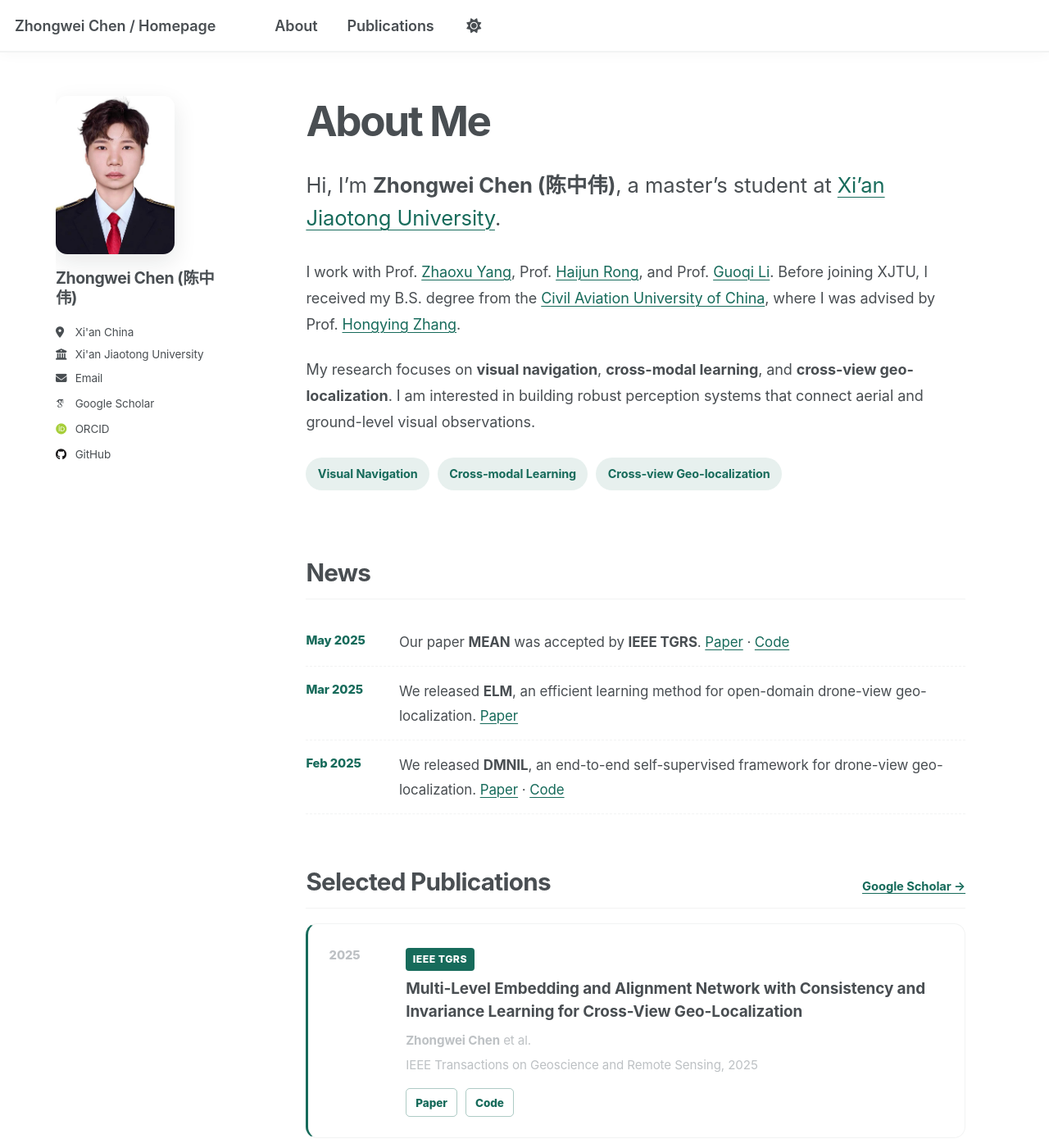
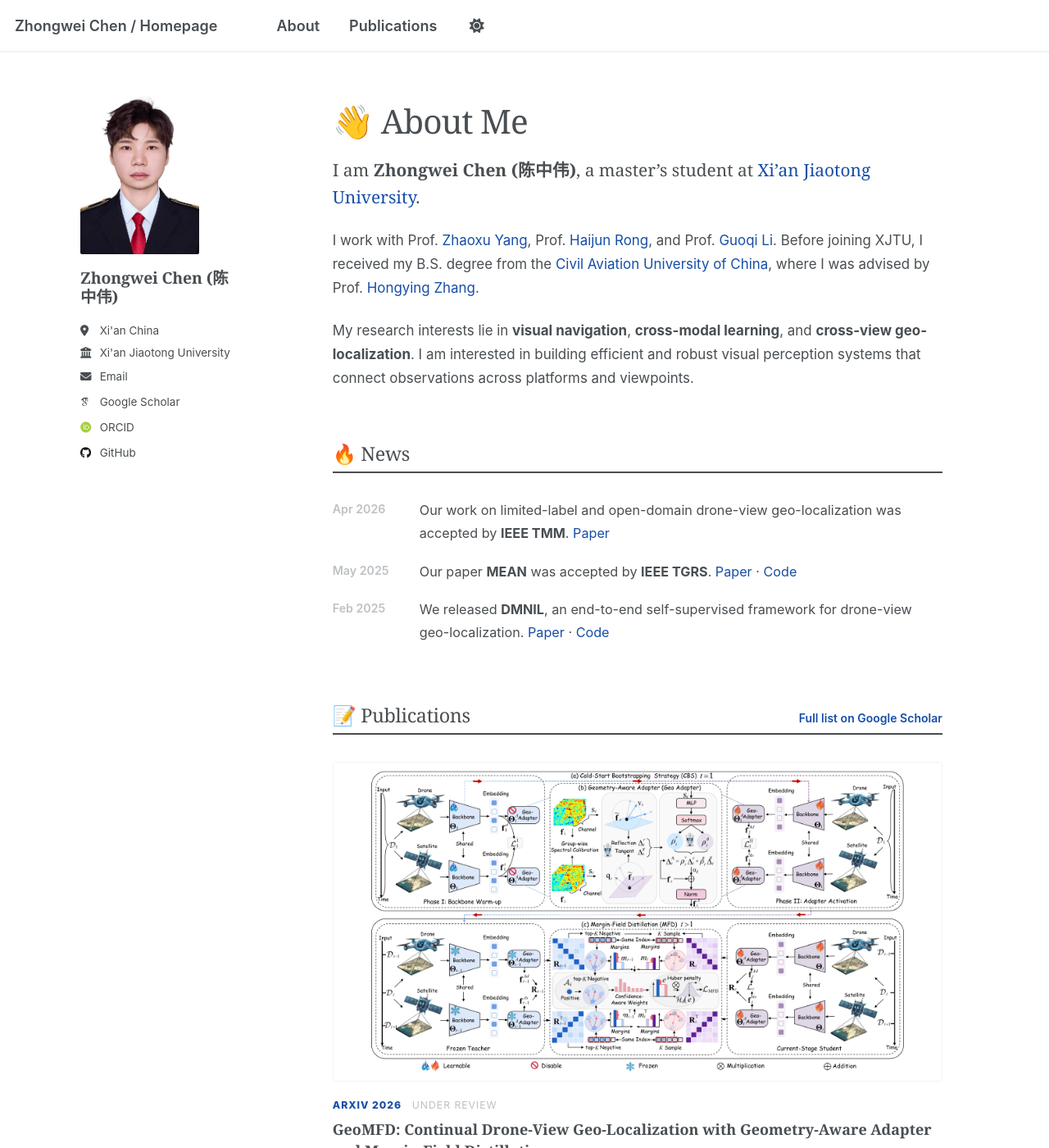
Before and after one commit to ISChenawei/ISChenawei.github.io, a Jekyll site: the page built from _pages/about.md, in a window 1280 px wide and 1400 px high. Shown: the whole window at 82% size. Built offline with Jekyll 4.4.1, drawn with Linux system fonts in a browser that asks for light colours; some web fonts are replaced; a script that is not in the unit is left out; some of the changed text lies outside the part shown.

Commit message:
Update personal homepage

```diff
--- a/_pages/about.md
+++ b/_pages/about.md
@@ -1,87 +1,125 @@
 ---
 permalink: /
-title: "About Me"
+title: "👋 About Me"
 author_profile: true
 redirect_from:
   - /about/
   - /about.html
 ---
 
-<p class="intro-lead">Hi, I’m <strong>Zhongwei Chen (陈中伟)</strong>, a master’s student at <a href="http://www.xjtu.edu.cn/">Xi’an Jiaotong University</a>.</p>
+<p class="intro-lead">I am <strong>Zhongwei Chen (陈中伟)</strong>, a master’s student at <a href="http://www.xjtu.edu.cn/">Xi’an Jiaotong University</a>.</p>
 
 I work with Prof. [Zhaoxu Yang](https://scholar.google.com/citations?user=t2JLE8EAAAAJ&hl=zh-CN), Prof. [Haijun Rong](https://scholar.google.com/citations?user=ZUBNc3sAAAAJ&hl=zh-CN), and Prof. [Guoqi Li](https://scholar.google.com/citations?user=qCfE--MAAAAJ&hl=zh-CN). Before joining XJTU, I received my B.S. degree from the [Civil Aviation University of China](https://www.cauc.edu.cn/zhv5/), where I was advised by Prof. [Hongying Zhang](https://www.cauc.edu.cn/ddxy/info/1188/1516.htm).
 
-My research focuses on <strong>visual navigation</strong>, <strong>cross-modal learning</strong>, and <strong>cross-view geo-localization</strong>. I am interested in building robust perception systems that connect aerial and ground-level visual observations.
+My research interests lie in <strong>visual navigation</strong>, <strong>cross-modal learning</strong>, and <strong>cross-view geo-localization</strong>. I am interested in building efficient and robust visual perception systems that connect observations across platforms and viewpoints.
 
-<div class="research-tags" aria-label="Research interests">
-  <span>Visual Navigation</span><span>Cross-modal Learning</span><span>Cross-view Geo-localization</span>
-</div>
-
-## News
+## 🔥 News
 
 <div class="news-list">
+  <div class="news-item"><time>Apr 2026</time><p>Our work on limited-label and open-domain drone-view geo-localization was accepted by <strong>IEEE TMM</strong>. <a href="https://arxiv.org/abs/2503.07520">Paper</a></p></div>
   <div class="news-item"><time>May 2025</time><p>Our paper <strong>MEAN</strong> was accepted by <strong>IEEE TGRS</strong>. <a href="https://ieeexplore.ieee.org/document/11010144">Paper</a> · <a href="https://github.com/ISChenawei/MEAN">Code</a></p></div>
-  <div class="news-item"><time>Mar 2025</time><p>We released <strong>ELM</strong>, an efficient learning method for open-domain drone-view geo-localization. <a href="https://arxiv.org/abs/2503.07520">Paper</a></p></div>
   <div class="news-item"><time>Feb 2025</time><p>We released <strong>DMNIL</strong>, an end-to-end self-supervised framework for drone-view geo-localization. <a href="https://arxiv.org/abs/2502.11381">Paper</a> · <a href="https://github.com/ISChenawei/DMNIL">Code</a></p></div>
 </div>
 
 <section id="publications" class="home-section publications-section">
   <div class="section-heading">
-    <h2>Selected Publications</h2>
-    <a class="scholar-link" href="https://scholar.google.com/citations?hl=zh-CN&user=6hLYIeUAAAAJ">Google Scholar →</a>
+    <h2>📝 Publications</h2>
+    <a class="scholar-link" href="https://scholar.google.com/citations?hl=zh-CN&user=6hLYIeUAAAAJ">Full list on Google Scholar</a>
   </div>
 
-  <article class="publication-card featured-publication">
-    <div class="publication-year">2025</div>
-    <div class="publication-body">
-      <span class="venue-badge">IEEE TGRS</span>
-      <h3>Multi-Level Embedding and Alignment Network with Consistency and Invariance Learning for Cross-View Geo-Localization</h3>
+  <article class="publication-item">
+    <a class="publication-figure" href="https://arxiv.org/abs/2607.25788" aria-label="Read the GeoMFD paper">
+      <img src="/images/publications/arxiv.png" alt="GeoMFD network architecture" loading="lazy">
+    </a>
+    <div class="publication-info">
+      <div class="publication-meta"><span class="publication-venue-mark">arXiv 2026</span><span>Under Review</span></div>
+      <h3>GeoMFD: Continual Drone-View Geo-Localization with Geometry-Aware Adapter and Margin-Field Distillation</h3>
       <p class="publication-authors"><strong>Zhongwei Chen</strong> et al.</p>
-      <p class="publication-venue">IEEE Transactions on Geoscience and Remote Sensing, 2025</p>
-      <div class="publication-links"><a href="https://ieeexplore.ieee.org/document/11010144">Paper</a><a href="https://github.com/ISChenawei/MEAN">Code</a></div>
+      <div class="publication-links"><a href="https://arxiv.org/abs/2607.25788">Paper</a></div>
     </div>
   </article>
 
-  <article class="publication-card">
-    <div class="publication-year">2025</div>
-    <div class="publication-body">
-      <span class="venue-badge venue-preprint">arXiv</span>
-      <h3>From Limited Labels to Open Domains: An Efficient Learning Method for Drone-view Geo-Localization</h3>
+  <article class="publication-item">
+    <a class="publication-figure publication-figure--wide" href="https://arxiv.org/abs/2512.19365" aria-label="Read the SpikeViMFormer paper">
+      <img src="/images/publications/tcsvt.png" alt="SpikeViMFormer network architecture" loading="lazy">
+    </a>
+    <div class="publication-info">
+      <div class="publication-meta"><span class="publication-venue-mark">TCSVT 2026</span><span>Journal Article</span></div>
+      <h3>Efficient Spike-driven Transformer for High-performance Drone-View Geo-Localization</h3>
       <p class="publication-authors"><strong>Zhongwei Chen</strong> et al.</p>
-      <p class="publication-venue">arXiv preprint, 2025</p>
-      <div class="publication-links"><a href="https://arxiv.org/abs/2503.07520">Paper</a></div>
+      <div class="publication-links"><a href="https://arxiv.org/abs/2512.19365">Paper</a><a href="https://github.com/ISChenawei/SpikeViMFormer">Code</a></div>
     </div>
   </article>
 
-  <article class="publication-card">
-    <div class="publication-year">2025</div>
-    <div class="publication-body">
-      <span class="venue-badge venue-preprint">arXiv</span>
+  <article class="publication-item">
+    <a class="publication-figure" href="https://arxiv.org/abs/2502.11381" aria-label="Read the DMNIL paper">
+      <img src="/images/publications/tnnls.png" alt="DMNIL network architecture" loading="lazy">
+    </a>
+    <div class="publication-info">
+      <div class="publication-meta"><span class="publication-venue-mark">TNNLS 2026</span><span>Journal Article</span></div>
       <h3>Without Paired Labeled Data: End-to-End Self-Supervised Learning for Drone-view Geo-Localization</h3>
-      <p class="publication-authors"><strong>Zhongwei Chen</strong> et al.</p>
-      <p class="publication-venue">arXiv preprint, 2025</p>
+      <p class="publication-authors"><strong>Zhongwei Chen</strong>, Zhao-Xu Yang, Hai-Jun Rong, Guoqi Li</p>
       <div class="publication-links"><a href="https://arxiv.org/abs/2502.11381">Paper</a><a href="https://github.com/ISChenawei/DMNIL">Code</a></div>
+    </div>
+  </article>
+
+  <article class="publication-item">
+    <a class="publication-figure" href="https://arxiv.org/abs/2503.07520" aria-label="Read the CDIKTNet paper">
+      <img src="/images/publications/tmm.png" alt="CDIKTNet network architecture" loading="lazy">
+    </a>
+    <div class="publication-info">
+      <div class="publication-meta"><span class="publication-venue-mark">TMM 2026</span><span>Journal Article</span></div>
+      <h3>From Limited Labels to Open Domains: An Efficient Learning Method for Drone-view Geo-Localization</h3>
+      <p class="publication-authors"><strong>Zhongwei Chen</strong>, Zhao-Xu Yang, Hai-Jun Rong, Jiawei Lang, Guoqi Li</p>
+      <div class="publication-links"><a href="https://arxiv.org/abs/2503.07520">Paper</a><a href="https://github.com/ISChenawei/CDIKTNet">Code</a></div>
+    </div>
+  </article>
+
+  <article class="publication-item">
+    <a class="publication-figure" href="https://ieeexplore.ieee.org/document/11010144" aria-label="Read the MEAN paper">
+      <img src="/images/publications/tgrs.png" alt="MEAN network architecture" loading="lazy">
+    </a>
+    <div class="publication-info">
+      <div class="publication-meta"><span class="publication-venue-mark">TGRS 2025</span><span>Journal Article</span></div>
+      <h3>Multilevel Embedding and Alignment Network With Consistency and Invariance Learning for Cross-View Geo-Localization</h3>
+      <p class="publication-authors"><strong>Zhongwei Chen</strong>, Zhao-Xu Yang, Hai-Jun Rong</p>
+      <div class="publication-links"><a href="https://ieeexplore.ieee.org/document/11010144">Paper</a><a href="https://arxiv.org/abs/2412.14819">arXiv</a><a href="https://github.com/ISChenawei/MEAN">Code</a></div>
     </div>
   </article>
 </section>
 
-## Honors & Awards
+## 💼 Experience
 
-<div class="honors-grid">
-  <div class="honor-card"><span>2024–2025</span><strong>National Scholarship</strong><p>Xi’an Jiaotong University</p></div>
-  <div class="honor-card"><span>Undergraduate</span><strong>Ranked 1st / 113</strong><p>Automation, CAUC</p></div>
-  <div class="honor-card"><span>2024</span><strong>Direct Graduate Admission</strong><p>Xi’an Jiaotong University</p></div>
-  <div class="honor-card"><span>2024</span><strong>National Second Prize</strong><p>Huawei Cup Mathematical Contest in Modeling</p></div>
+<div class="experience-item">
+  <div class="experience-heading">
+    <div><strong>Huawei Consumer Business Group</strong><span>AI Agent / Software Development Intern</span></div>
+  </div>
+  <ul>
+    <li>Built agentic development workflows spanning code understanding, task planning, code modification, and automated verification.</li>
+    <li>Designed reusable SDD Skills for code retrieval, dependency analysis, generation, and modification across terminal-product development scenarios.</li>
+    <li>Supported cross-project code migration and adaptation through dependency mapping, interface integration, implementation, and functional validation.</li>
+  </ul>
 </div>
 
-<details class="more-achievements">
-  <summary>More awards & competitions</summary>
-  <ul>
-    <li>Outstanding Graduate, CAUC (Outstanding Graduate Representative), 2024</li>
-    <li>National Scholarship; First-Class People’s Scholarship; Innovation and Entrepreneurship Scholarship, 2023</li>
-    <li>National Scholarship; First-Class People’s Scholarship; Outstanding Student Award, 2022</li>
-    <li>Third Prize, China Youth Innovation and Entrepreneurship Competition (National Semifinal), 2023</li>
-    <li>Third Prize, National Energy Conservation & Emission Reduction Competition, 2023</li>
-    <li>Third Prize, National University Student Transportation Science and Technology Competition, 2023</li>
-  </ul>
-</details>
+## 🏆 Honors & Awards
+
+<div class="awards-columns">
+  <div class="awards-group">
+    <h3>Selected Honors</h3>
+    <ul class="honors-list">
+      <li><time>2025</time><span><strong>National Scholarship</strong> and Outstanding Graduate Student, XJTU</span></li>
+      <li><time>2024</time><span><strong>National Scholarship</strong>, First-Class Academic Scholarship, and Outstanding Graduate Representative, CAUC</span></li>
+      <li><time>2023</time><span><strong>National Scholarship</strong>, First-Class Academic Scholarship, and Innovation & Entrepreneurship Scholarship</span></li>
+      <li><time>Academic</time><span><strong>Ranked 1st / 116</strong> in Automation and 1st / 986 for graduate recommendation at CAUC</span></li>
+    </ul>
+  </div>
+  <div class="awards-group">
+    <h3>Selected Competitions</h3>
+    <ul class="honors-list">
+      <li><time>2024</time><span><strong>National Second Prize</strong>, Huawei Cup Post-Graduate Mathematical Contest in Modeling</span></li>
+      <li><time>2023</time><span><strong>National Third Prize</strong>, Energy Conservation & Emission Reduction Competition</span></li>
+      <li><time>2023</time><span><strong>National Third Prize</strong>, University Student Transportation Science and Technology Competition</span></li>
+      <li><time>2022</time><span><strong>National First Prize</strong>, University Student Transportation Science and Technology Competition</span></li>
+    </ul>
+  </div>
+</div>
--- a/assets/css/main.scss
+++ b/assets/css/main.scss
@@ -42,96 +42,81 @@
     "vendor/font-awesome/brands"
 ;
 
-/* Homepage refinement */
-:root {
-  --accent: #176b5b;
-  --accent-soft: rgba(23, 107, 91, 0.10);
-  --surface-soft: rgba(127, 127, 127, 0.06);
-}
+/* Academic homepage */
+:root { --accent: #174ea6; }
 
 html { scroll-behavior: smooth; }
 
-body {
-  letter-spacing: -0.005em;
-}
+body { letter-spacing: 0; }
 
-.masthead {
-  border-bottom: 1px solid var(--global-border-color);
-  box-shadow: 0 1px 18px rgba(20, 32, 28, 0.035);
-}
+.masthead { border-bottom: 1px solid var(--global-border-color); box-shadow: none; }
 
 .masthead__menu-item a { font-weight: 600; }
 
 #main {
-  margin-top: 3.25em;
-  max-width: 1180px;
+  margin-top: 3.6em;
+  max-width: 1120px;
 }
 
 .page {
   @include breakpoint($large) {
-    @include span(9.5 of 12 last);
-    @include prefix(0.65 of 12);
+    @include span(9.4 of 12 last);
+    @include prefix(0.75 of 12);
     @include suffix(0.35 of 12);
   }
 }
 
 .page__title {
-  font-size: clamp(2rem, 4vw, 3.1rem);
-  letter-spacing: -0.045em;
-  margin-bottom: 0.65em;
+  font-family: Georgia, "Times New Roman", serif;
+  font-size: clamp(1.7rem, 3.2vw, 2.25rem);
+  font-weight: 500;
+  letter-spacing: -0.025em;
+  margin-bottom: 0.55em;
 }
 
 .page__content {
-  line-height: 1.78;
+  line-height: 1.72;
+  max-width: 820px;
+}
+
+.page__content p,
+.page__content li,
+.page__content dl {
+  font-size: 0.94em;
 }
 
 .page__content h2 {
-  margin-top: 2.8em;
-  padding-bottom: 0.45em;
-  border-bottom: 1px solid var(--global-border-color);
-  font-size: 1.65em;
-  letter-spacing: -0.025em;
+  margin-top: 2.7em;
+  padding-bottom: 0.35em;
+  border-bottom: 2px solid var(--global-text-color);
+  font-family: Georgia, "Times New Roman", serif;
+  font-size: 1.3em;
+  font-weight: 500;
+  letter-spacing: -0.015em;
 }
 
 .page__content a {
   color: var(--accent);
-  text-decoration-thickness: 1px;
-  text-underline-offset: 0.18em;
+  text-decoration: none;
 }
 
 .intro-lead {
-  max-width: 780px;
-  margin-bottom: 1.2em !important;
-  font-size: clamp(1.15rem, 2vw, 1.42rem) !important;
-  line-height: 1.55;
-}
-
-.research-tags {
-  display: flex;
-  flex-wrap: wrap;
-  gap: 0.55rem;
-  margin: 1.5rem 0 0;
-}
-
-.research-tags span {
-  padding: 0.38rem 0.8rem;
-  color: var(--accent);
-  background: var(--accent-soft);
-  border-radius: 999px;
-  font-size: 0.8rem;
-  font-weight: 700;
+  max-width: 760px;
+  margin-bottom: 1.05em !important;
+  font-family: Georgia, "Times New Roman", serif;
+  font-size: clamp(1.02rem, 1.7vw, 1.16rem) !important;
+  line-height: 1.6;
 }
 
 .news-list { margin-top: 1.25rem; }
 .news-item {
   display: grid;
-  grid-template-columns: 92px 1fr;
-  gap: 1.2rem;
-  padding: 0.8rem 0;
-  border-bottom: 1px dashed var(--global-border-color);
+  grid-template-columns: 88px 1fr;
+  gap: 1rem;
+  padding: 0.52rem 0;
 }
-.news-item time { color: var(--accent); font-size: 0.82rem; font-weight: 800; }
-.news-item p { margin: 0; font-size: 0.94rem !important; }
+.news-item time { color: var(--global-text-color-light); font-size: 0.79rem; font-weight: 600; }
+.news-item p { margin: 0; font-size: 0.9rem !important; }
 
 .home-section { scroll-margin-top: 6rem; }
 .section-heading {
@@ -139,55 +124,68 @@ body {
   align-items: baseline;
   justify-content: space-between;
   gap: 1rem;
-  margin-top: 3.6em;
+  margin-top: 3.5em;
+  border-bottom: 2px solid var(--global-text-color);
+}
+.section-heading h2 { margin: 0; border: 0; }
+.scholar-link { font-size: 0.78rem; font-weight: 600; white-space: nowrap; }
+
+.publication-item {
+  padding: 1.8rem 0;
   border-bottom: 1px solid var(--global-border-color);
 }
-.section-heading h2 { margin: 0; border: 0; }
-.scholar-link { font-size: 0.82rem; font-weight: 700; white-space: nowrap; }
+.publication-figure {
+  display: block;
+  margin-bottom: 1rem;
+  padding: 0.5rem;
+  overflow: hidden;
+  border: 1px solid var(--global-border-color);
+  border-radius: 4px;
+  background: #fff;
+}
+.publication-figure img {
+  display: block;
+  width: 100%;
+  max-height: 370px;
+  object-fit: contain;
+  transition: transform 180ms ease;
+}
+.publication-figure--wide img { max-height: 250px; }
+.publication-figure:hover img { transform: scale(1.008); }
+.publication-meta { display: flex; align-items: center; gap: 0.7rem; color: var(--global-text-color-light); font-size: 0.68rem; text-transform: uppercase; letter-spacing: 0.08em; }
+.publication-venue-mark { color: var(--accent); font-weight: 800; }
+.publication-info h3 { margin: 0.35rem 0 0.48rem; font-family: Georgia, "Times New Roman", serif; font-size: 1rem; font-weight: 600; line-height: 1.45; }
+.publication-authors, .publication-journal { margin: 0.12rem 0 !important; font-size: 0.82rem !important; line-height: 1.55; }
+.publication-journal { color: var(--global-text-color-light); font-style: italic; }
+.publication-links { display: flex; gap: 1rem; margin-top: 0.55rem; }
+.publication-links a { position: relative; font-size: 0.75rem; font-weight: 700; }
+.publication-links a::after { content: " ↗"; font-size: 0.7em; }
 
-.publication-card {
-  display: grid;
-  grid-template-columns: 72px 1fr;
-  gap: 1.2rem;
-  position: relative;
-  margin: 1rem 0;
-  padding: 1.4rem;
-  border: 1px solid var(--global-border-color);
-  border-radius: 14px;
-  background: var(--global-bg-color);
-  transition: transform 180ms ease, border-color 180ms ease, box-shadow 180ms ease;
-}
-.publication-card:hover {
-  transform: translateY(-2px);
-  border-color: rgba(23, 107, 91, 0.38);
-  box-shadow: 0 12px 30px rgba(24, 48, 41, 0.07);
-}
-.featured-publication { border-left: 3px solid var(--accent); }
-.publication-year { color: var(--global-text-color-light); font-size: 0.82rem; font-weight: 800; }
-.publication-body h3 { margin: 0.45rem 0 0.5rem; font-size: 1.05rem; line-height: 1.45; }
-.publication-authors, .publication-venue { margin: 0.15rem 0 !important; color: var(--global-text-color-light); font-size: 0.84rem !important; }
-.venue-badge { display: inline-block; padding: 0.18rem 0.48rem; color: #fff; background: var(--accent); border-radius: 4px; font-size: 0.68rem; font-weight: 800; letter-spacing: 0.04em; }
-.venue-preprint { color: var(--accent); background: var(--accent-soft); }
-.publication-links { display: flex; gap: 0.55rem; margin-top: 0.8rem; }
-.publication-links a { padding: 0.25rem 0.62rem; border: 1px solid rgba(23, 107, 91, 0.35); border-radius: 5px; font-size: 0.75rem; font-weight: 800; text-decoration: none; }
+.experience-item { padding: 0.3rem 0 0.2rem; }
+.experience-heading strong { display: block; font-family: Georgia, "Times New Roman", serif; font-size: 1rem; }
+.experience-heading span { display: block; margin-top: 0.12rem; color: var(--accent); font-size: 0.8rem; font-weight: 700; }
+.experience-item ul { margin-top: 0.75rem; }
+.experience-item li { margin-bottom: 0.38rem; }
 
-.honors-grid { display: grid; grid-template-columns: repeat(2, minmax(0, 1fr)); gap: 0.8rem; }
-.honor-card { padding: 1.1rem 1.2rem; background: var(--surface-soft); border: 1px solid var(--global-border-color); border-radius: 10px; }
-.honor-card span { display: block; color: var(--accent); font-size: 0.72rem; font-weight: 800; text-transform: uppercase; letter-spacing: 0.06em; }
-.honor-card strong { display: block; margin-top: 0.25rem; font-size: 0.95rem; }
-.honor-card p { margin: 0.2rem 0 0 !important; color: var(--global-text-color-light); font-size: 0.78rem !important; }
-.more-achievements { margin-top: 1rem; padding: 0.9rem 1rem; border: 1px solid var(--global-border-color); border-radius: 8px; }
-.more-achievements summary { cursor: pointer; color: var(--accent); font-weight: 700; }
+.awards-columns { display: grid; grid-template-columns: repeat(2, minmax(0, 1fr)); gap: 2rem; }
+.awards-group h3 { margin: 0.4rem 0 0.6rem; font-family: Georgia, "Times New Roman", serif; font-size: 0.95rem; }
+.honors-list { margin-left: 0 !important; padding-left: 0; list-style: none; }
+.honors-list li { display: grid; grid-template-columns: 58px 1fr; gap: 0.65rem; padding: 0.45rem 0; border-top: 1px solid var(--global-border-color); }
+.honors-list time { color: var(--global-text-color-light); font-size: 0.8rem; }
+.honors-list span { font-size: 0.82rem; line-height: 1.5; }
 
-.author__avatar img { border: 0; border-radius: 14px; padding: 0; box-shadow: 0 10px 28px rgba(20, 34, 30, 0.10); }
-.sidebar .author__name { margin-top: 1rem; font-size: 1.08rem; letter-spacing: -0.02em; }
+.author__avatar img { border: 0; border-radius: 2px; padding: 0; box-shadow: none; }
+.sidebar .author__name { margin-top: 0.9rem; font-family: Georgia, "Times New Roman", serif; font-size: 1.08rem; letter-spacing: -0.01em; }
 .author__urls a { text-decoration: none; }
 
 @media (max-width: 767px) {
   #main { margin-top: 1.5em; }
   .page__title { margin-top: 1rem; }
   .news-item { grid-template-columns: 1fr; gap: 0.15rem; }
-  .publication-card { grid-template-columns: 1fr; gap: 0.4rem; padding: 1.1rem; }
-  .honors-grid { grid-template-columns: 1fr; }
+  .publication-item { padding: 1.25rem 0; }
+  .publication-figure { padding: 0.3rem; }
+  .publication-figure img { max-height: 280px; }
+  .awards-columns { grid-template-columns: 1fr; gap: 1rem; }
+  .honors-list li { grid-template-columns: 1fr; gap: 0.1rem; }
   .section-heading { align-items: center; }
 }
```
Also changed, not shown: images/publications/arxiv.png (added), images/publications/tcsvt.png (added), images/publications/tgrs.png (added), images/publications/tmm.png (added), images/publications/tnnls.png (added), 6 other files.
